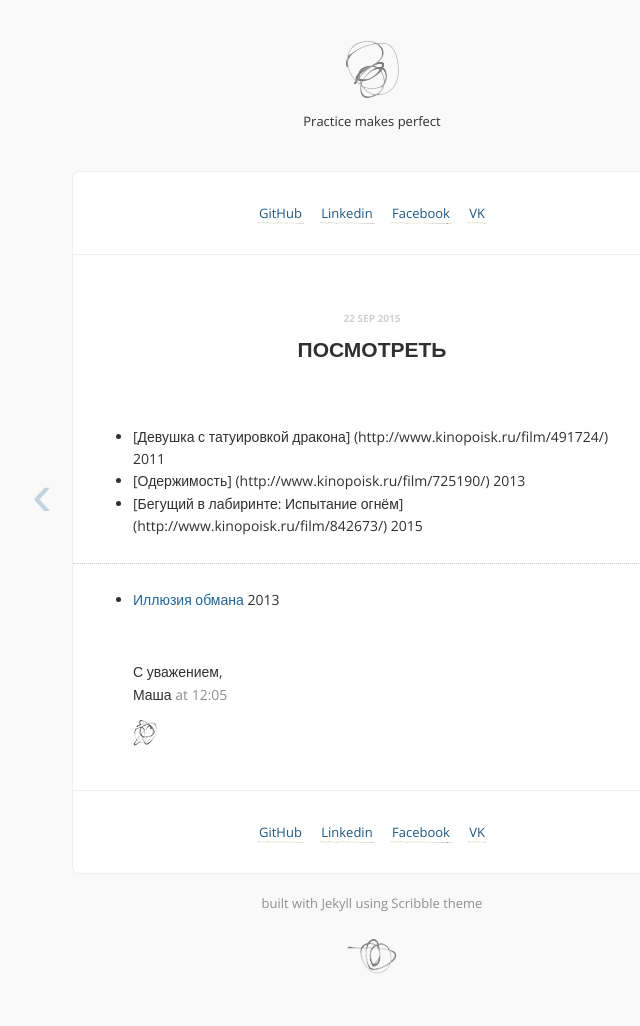
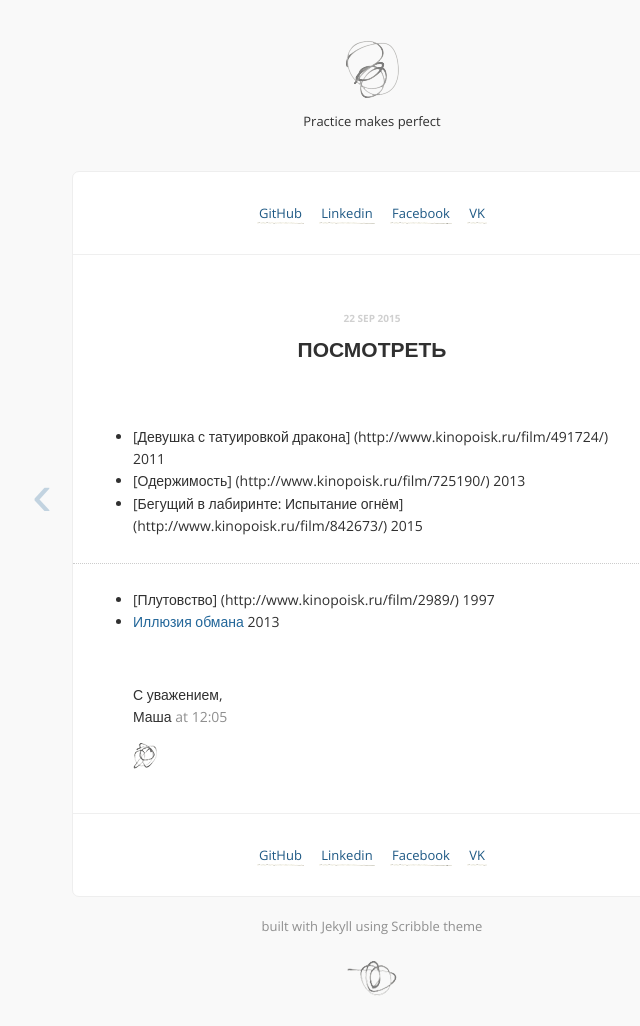
Before and after one commit to mary-sh/mary-sh.github.io, a Jekyll site: the page built from _posts/2015-09-21-cinema.markdown, in a window 1280 px wide. Shown: the whole page, without its empty margins (268-908 px from the left). Built offline with Jekyll 4.4.1, drawn with Linux system fonts in a browser that asks for light colours; Markdown is read by kramdown in place of the engine named in the settings; comment, search, counter and statistics services are not loaded; before the commit the page ends 1004 px from its top, so only the background shows below that.

Commit message:
add films

```diff
--- a/_posts/2015-09-21-cinema.markdown
+++ b/_posts/2015-09-21-cinema.markdown
@@ -10,4 +10,5 @@ date:   2015-09-22 12:05:15
 
 ***
 
+- [Плутовство] (http://www.kinopoisk.ru/film/2989/) 1997
 - [Иллюзия обмана](http://www.kinopoisk.ru/film/522892/) 2013
```
